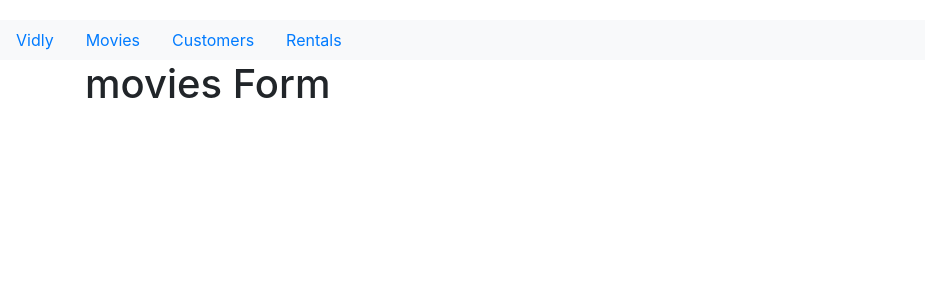
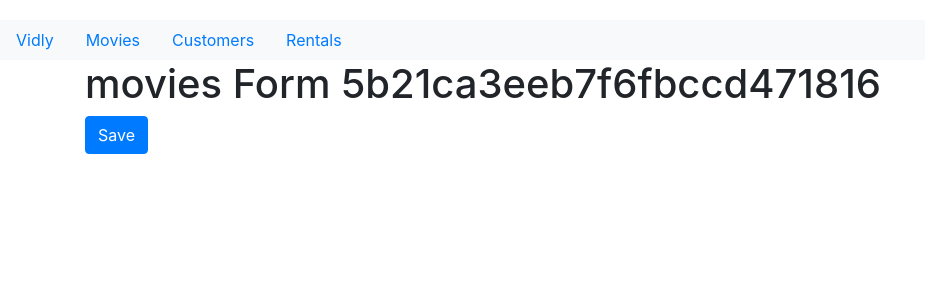
Before and after one commit to tege1984/vidley-frontend, a React (Create React App) app: page /movies/5b21ca3eeb7f6fbccd471816 in a window 1280 px wide. Shown: the top 300 px of the page, without its empty margins (0-925 px from the left). Built offline with nearby package versions, Linux system fonts and the light colour scheme.

Commit message:
the exercise is completed

```diff
--- a/src/components/common/TableBody.jsx
+++ b/src/components/common/TableBody.jsx
@@ -1,5 +1,6 @@
 import React, { Component } from "react";
 import _ from "lodash";
+import { Link } from "react-router-dom";
 
 class TableBody extends Component {
   renderCell = (item, column) => {
@@ -17,7 +18,10 @@ class TableBody extends Component {
           <tr key={item._id}>
             {columns.map(column => (
               <td key={this.createKey(item, column)}>
-                {this.renderCell(item, column)}
+                <Link to={`/movies/${item._id}`}>
+                  {" "}
+                  {this.renderCell(item, column)}{" "}
+                </Link>
               </td>
             ))}
           </tr>
--- a/src/components/moviesForm.jsx
+++ b/src/components/moviesForm.jsx
@@ -1,6 +1,19 @@
-import React from "react";
-const MoviesForm = () => {
-  return <h1> movies Form</h1>;
-};
+import React, { Component } from "react";
+
+class MoviesForm extends Component {
+  handleClick = () => {
+    this.props.history.push("/movies");
+  };
+  render() {
+    return (
+      <div>
+        <h1> movies Form {this.props.match.params.id} </h1>
+        <button onClick={this.handleClick} className="btn btn-primary">
+          Save
+        </button>
+      </div>
+    );
+  }
+}
 
 export default MoviesForm;
```
